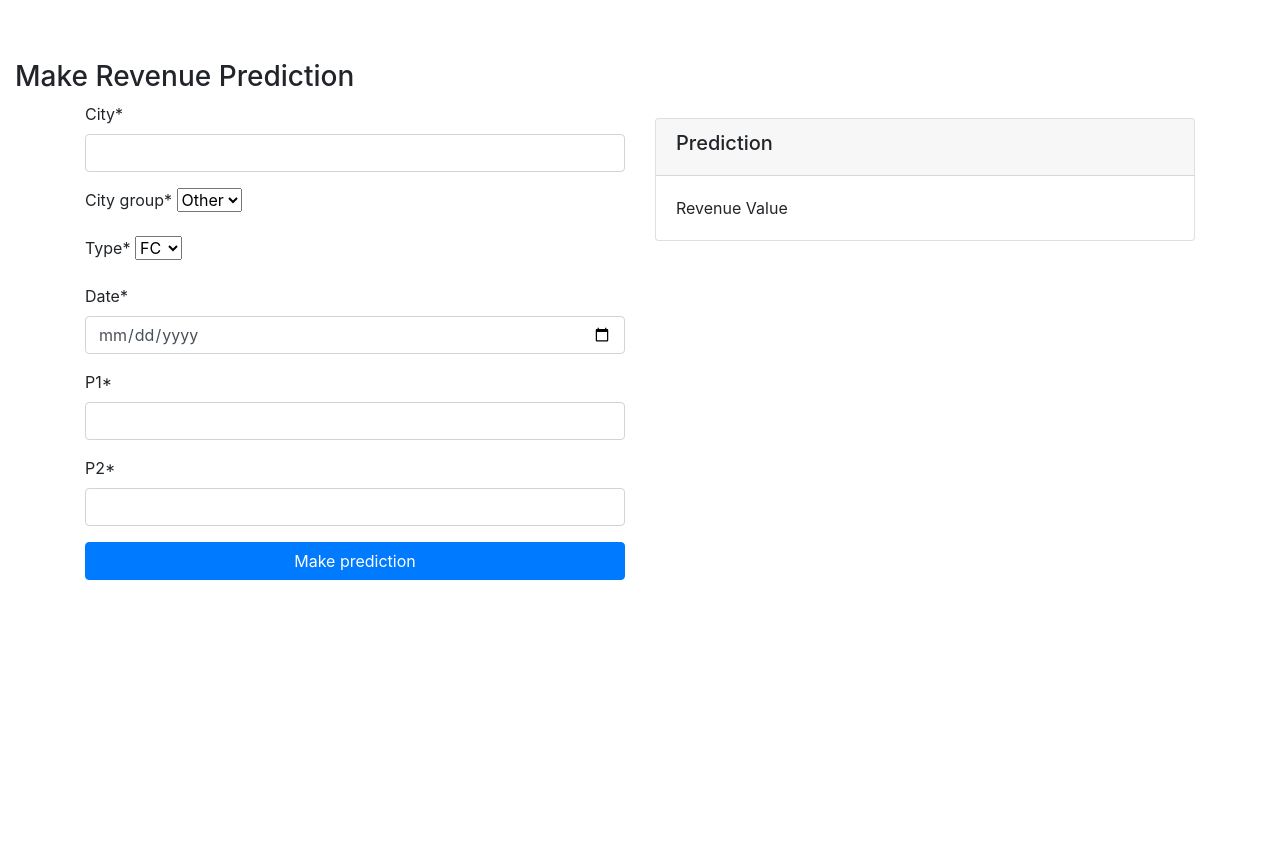
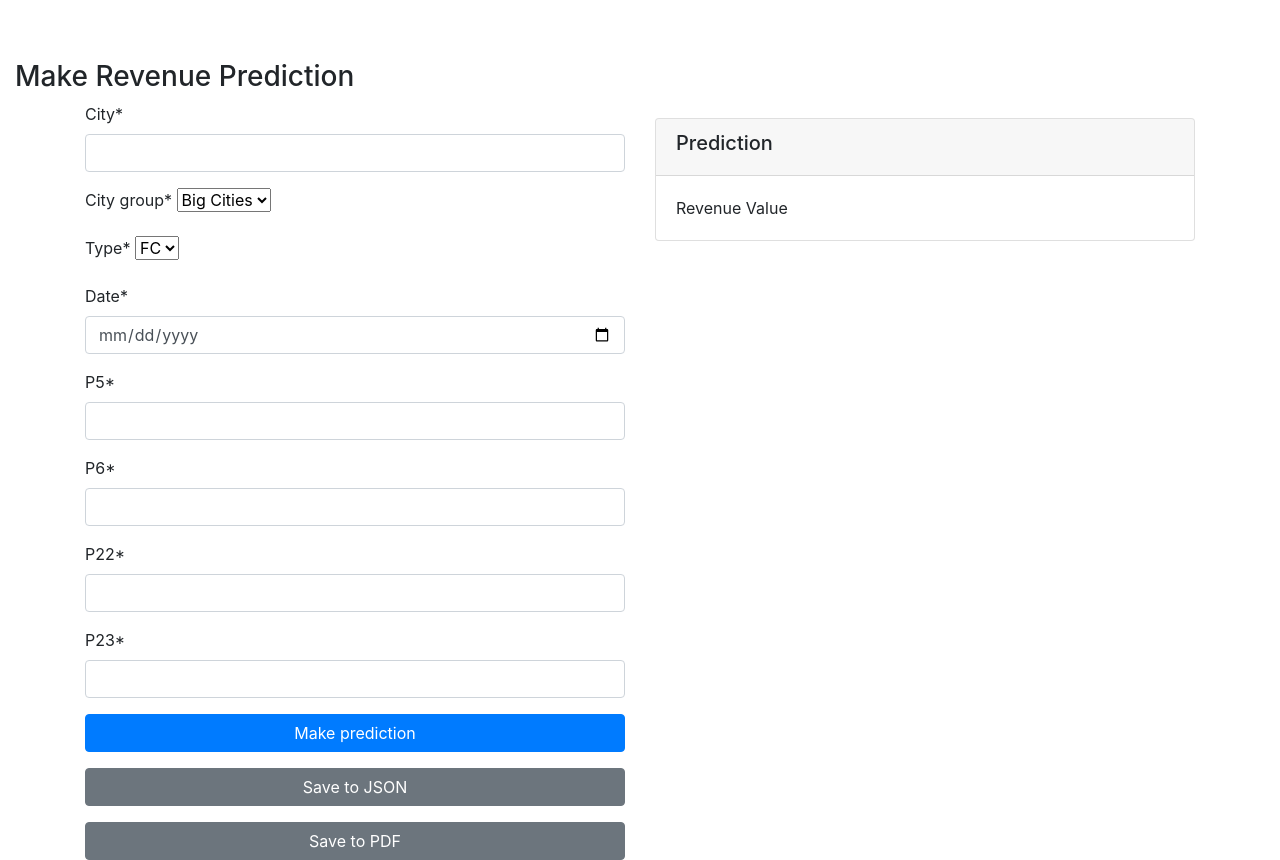
Before and after one commit to elizavetalipen/Restaurant-Revenue-Prediction, a Django app: page /predict/ in a window 1280 px wide. Shown: the part 70-930 px from the top of the page. Before the commit the page ends 650 px from the top, so only its background shows below. Run offline with Django 4.2, Linux system fonts and the light colour scheme; the visitor is signed in with stand-in values (Sample User, id 1); some libraries are stand-ins or nearby versions.

Commit message:
Second week commit

```diff
--- a/mlmodel/forms.py
+++ b/mlmodel/forms.py
@@ -104,16 +104,18 @@ class LoginForm(AuthenticationForm):
 # форма для ввода данных для предсказания (без сохранения в бд)
 class AddPredictionForm(forms.Form):
 
-    CITY_GROUPS = [('Big', 'Other'),]
-    TYPES = [('FC', 'FC'),('DT', 'DT'),('IL','IL'),('MB','MB')]
+    CITY_GROUPS = [('Big Cities', 'Big Cities'),('Other', 'Other'),]
+    TYPES = [('FC', 'FC'),('DT', 'DT'),('IL','IL')]
 
     city = forms.CharField(max_length=30)
     city_group = forms.ChoiceField(choices=CITY_GROUPS)
     type = forms.ChoiceField(choices=TYPES)
     date = forms.DateField(widget=forms.DateInput(attrs={'type': 'date'}))
     # потом изменить на оптимальные признаки
-    P1 = forms.IntegerField()
-    P2 = forms.IntegerField()
+    P5 = forms.IntegerField()
+    P6 = forms.IntegerField()
+    P22 = forms.IntegerField()
+    P23 = forms.IntegerField()
 
     def __init__(self, *args, **kwargs):
         super(AddPredictionForm, self).__init__(*args, **kwargs)
@@ -132,8 +134,10 @@ class AddPredictionForm(forms.Form):
                 css_class='form-row'
             ),
             Row(
-                Column('P1', css_class='form-group col-md-6 mb-0'),
-                Column('P2', css_class='form-group col-md-6 mb-0'),
+                Column('P5', css_class='form-group col-md-6 mb-0'),
+                Column('P6', css_class='form-group col-md-6 mb-0'),
+                Column('P22', css_class='form-group col-md-6 mb-0'),
+                Column('P23', css_class='form-group col-md-6 mb-0'),
                 css_class='form-row'
             ),
         )
--- a/mlmodel/templates/predict_revenue.html
+++ b/mlmodel/templates/predict_revenue.html
@@ -12,6 +12,10 @@
           {% csrf_token %}
           {{ form|crispy }}
           <button type="submit" class="btn btn-primary btn-block mt-3">Make prediction</button>
+          <button type="submit"
+          name="save_json" class="btn btn-secondary btn-block mt-3">Save to JSON</button>
+          <button type="submit"
+          name="save_pdf" class="btn btn-secondary btn-block mt-3">Save to PDF</button>
         </form>
       </div>
       <div class="col-md-6">
@@ -22,6 +26,7 @@
           </div>
           <div class="card-body">
             <p class="card-text">{{ prediction }}</p>
+
           </div>
         </div>
         {% endif %}
--- a/mlmodel/views.py
+++ b/mlmodel/views.py
@@ -5,7 +5,13 @@ from django.contrib.auth import login, authenticate, logout
 from .forms import RegistrationForm, LoginForm
 from django.contrib.auth.decorators import login_required
 from .forms import UserProfileEditForm, UserEditForm, AddPredictionForm
-from .models import UserProfile
+from .models import UserProfile, Prediction
+from django.http import HttpResponse
+from .utils import *
+from django.template.loader import render_to_string
+import io
+import json
+from PyPDF2 import PdfFileWriter, PdfFileReader
 
 
 def homepage_view(request):
@@ -83,7 +89,6 @@ def profile_settings_view(request):
 
 @login_required
 def predict_view(request):
-    # прототип функции, ML добавлю позже
     user = request.user
     prediction = 'Revenue Value'
     if request.method == 'POST':
@@ -93,9 +98,35 @@ def predict_view(request):
             city_group = form.cleaned_data['city_group']
             type = form.cleaned_data['type']
             date = form.cleaned_data['date']
-            P1 = form.cleaned_data['P1']
-            P2 = form.cleaned_data['P2']
-            prediction = 'Revenue Value'
+            P5 = form.cleaned_data['P5']
+            P6 = form.cleaned_data['P6']
+            P22 = form.cleaned_data['P22']
+            P23 = form.cleaned_data['P23']
+
+            preds_dict = {"City": city, 'City Group': city_group,
+                'Type': type,'Open Date': date.strftime('%Y-%m-%d'),
+                'P5': P5, 'P6': P6, 'P22': P22, 'P23': P23}
+
+            prediction = make_prediction(preds_dict)
+            preds_dict["Prediction"]=prediction
+
+            new_prediction = Prediction.objects.create(user=request.user,predicted_revenue=prediction)
+            user_profile = UserProfile.objects.get(user=request.user)
+            user_profile.count += 1
+            user_profile.save()
+
+            if 'save_pdf' in request.POST:
+                pdf_content = dict_to_pdf(preds_dict)
+                response = HttpResponse(pdf_content, content_type='application/pdf')
+                response['Content-Disposition'] = 'attachment; filename="prediction.pdf"'
+                return response
+
+            if 'save_json' in request.POST:
+                json_content = json.dumps(preds_dict, indent=4)
+                response = HttpResponse(json_content, content_type='application/json')
+                response['Content-Disposition'] = 'attachment; filename="prediction.json"'
+                return response
+
     else:
         form=AddPredictionForm()
     return render(request, 'predict_revenue.html', {'form': form, 'prediction': prediction})
```
Also changed, not shown: mlmodel/templates/userprofile/profile.html (+8 -0 lines), mlmodel/utils.py (added, +91 -0 lines), 2 other files.
